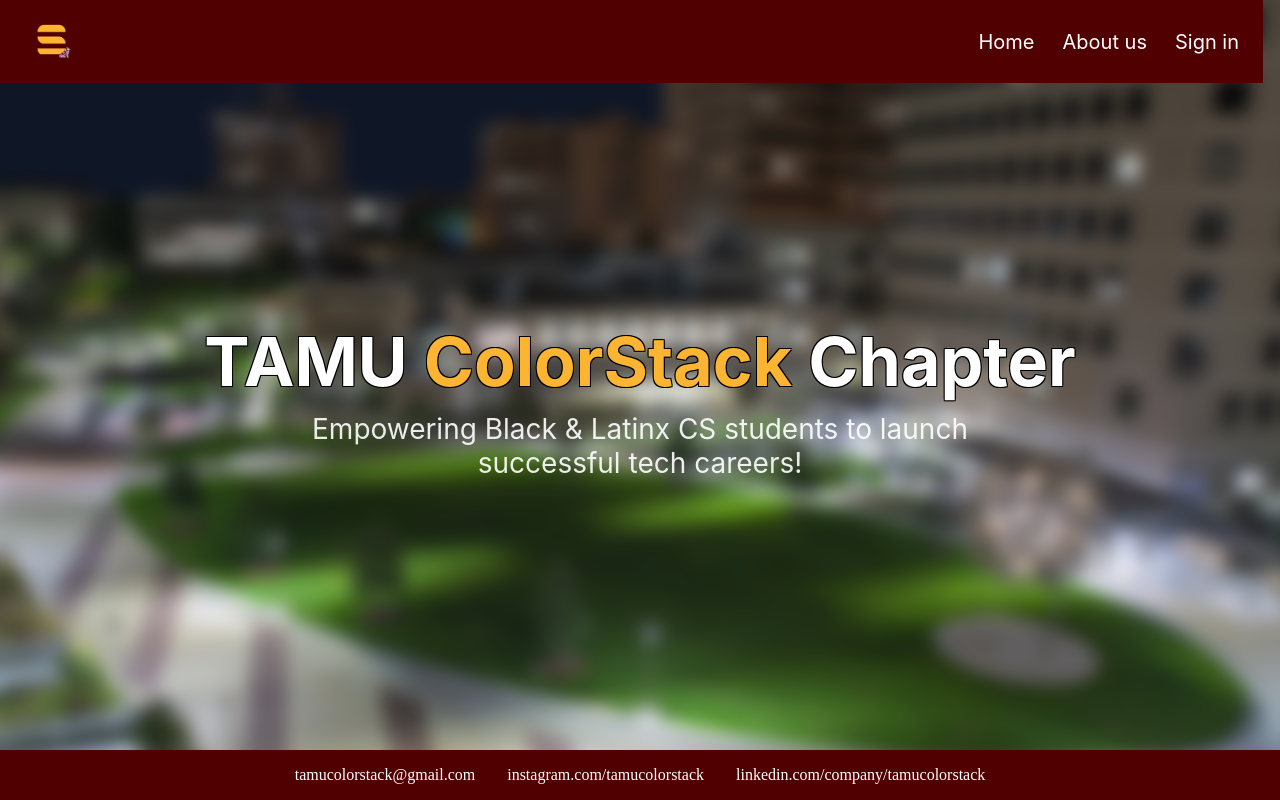
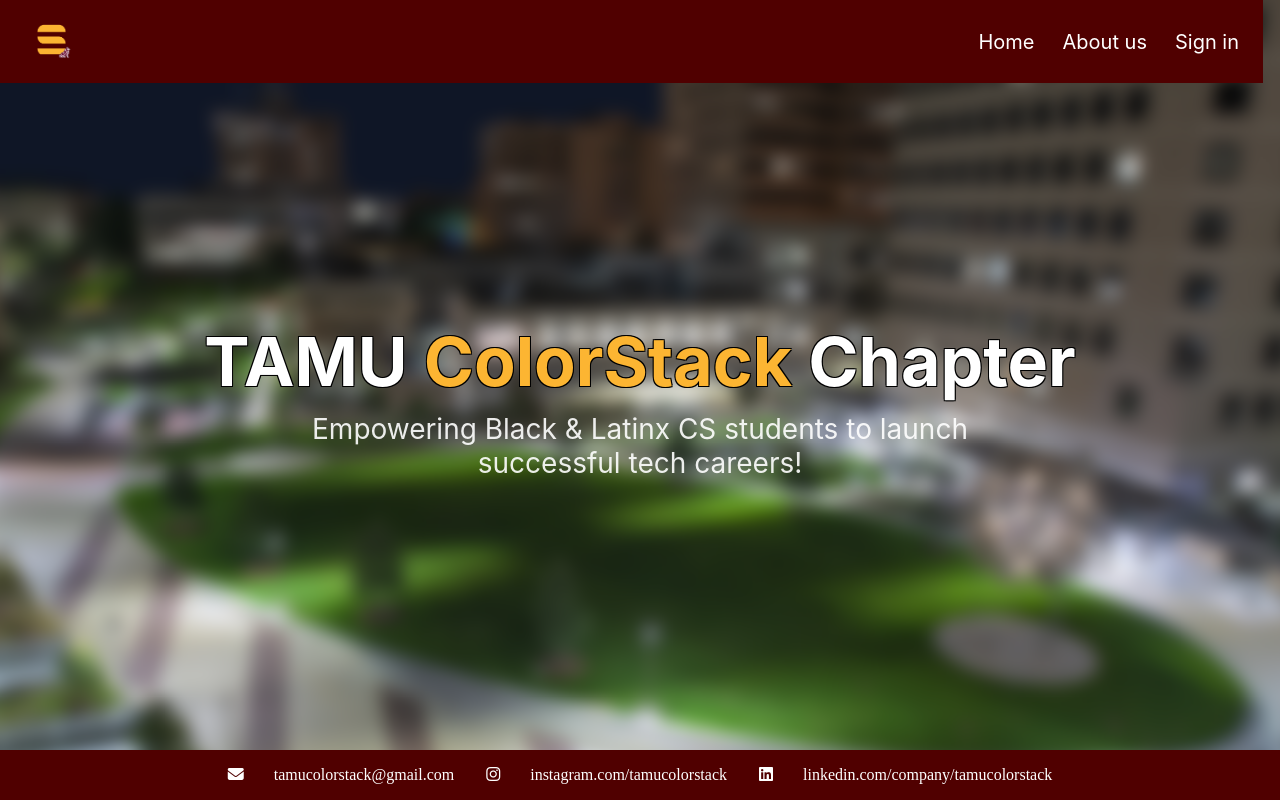
Before and after one commit to TAMUColorStack/ColorStackWebsite, a React (Vite) app in the folder frontend/: page / in a window 1280 px wide. Shown: the top 800 px of the page. Built offline with nearby package versions, Linux system fonts and the light colour scheme.

Commit message:
Updated Footer with icons

```diff
--- a/frontend/index.html
+++ b/frontend/index.html
@@ -1,6 +1,7 @@
 <!doctype html>
 <html lang="en">
   <head>
+    <script src="https://kit.fontawesome.com/9105dfaab9.js" crossorigin="anonymous"></script>
     <meta charset="UTF-8" />
     <link rel="icon" href="/tamucolorstacklogo.png" />
     <meta name="viewport" content="width=device-width, initial-scale=1.0" />
--- a/frontend/src/components/footer/Page_footer.css
+++ b/frontend/src/components/footer/Page_footer.css
@@ -27,3 +27,11 @@
 
 
 }
+.fa-brands{
+    color: white;
+    margin-right: 30px;
+}
+
+.fa-solid{
+    margin-right: 30px;
+}
--- a/frontend/src/components/footer/Page_footer.jsx
+++ b/frontend/src/components/footer/Page_footer.jsx
@@ -8,15 +8,22 @@
               href="mailto:tamucolorstack@gmail.com"
               className="footer-link"
             >
+              <a classname= "Icons">
+              <i class="fa-solid fa-envelope"></i>
+              </a>
               tamucolorstack@gmail.com
             </a>
 
+            {/* <i class="fa-brands fa-instagram"></i> */}
             <a
               href="https://instagram.com/tamucolorstack"
               target="_blank"
               rel="noopener noreferrer"
               className="footer-link"
             >
+             <a  className="Icon">
+              <i class="fa-brands fa-instagram"></i>
+             </a>
               instagram.com/tamucolorstack
             </a>
 
@@ -26,6 +33,9 @@
               rel="noopener noreferrer"
               className="footer-link"
             >
+              <a className="Icons">
+              <i class="fa-brands fa-linkedin"></i>
+              </a>
               linkedin.com/company/tamucolorstack
             </a>
           </div>
--- a/frontend/src/pages/home/Home.jsx
+++ b/frontend/src/pages/home/Home.jsx
@@ -1,5 +1,6 @@
 import './Home.css'
 import MissionStatement from './MissionStatement'
+
 
 
 export default function Home(){
@@ -16,7 +17,6 @@
                     </div>
                 </div>
                  <MissionStatement/>
-
             </>
         )
     }
```
